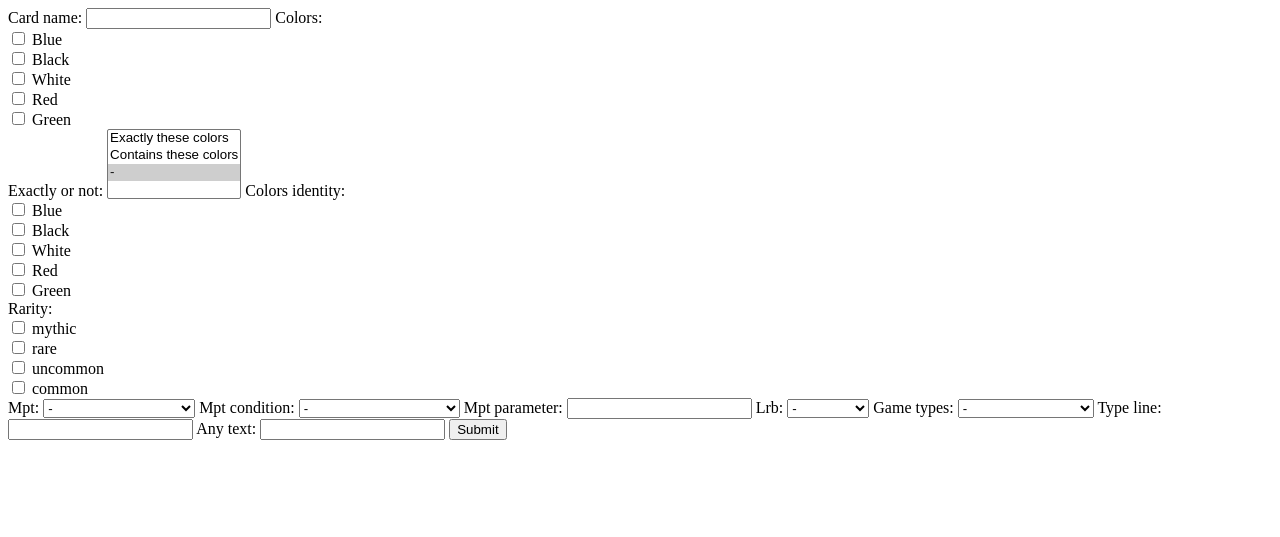
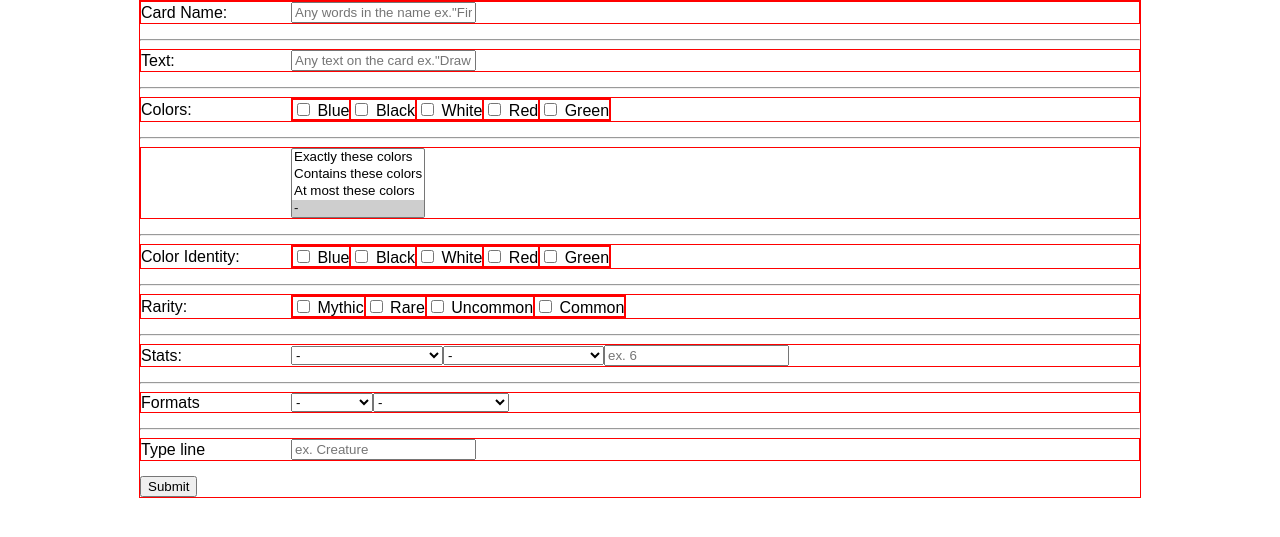
Before and after one commit to jarthurj/special-engine, a Django app: page / in a window 1280 px wide. Shown: the top 537 px of the page. Run offline with Django 4.2, Linux system fonts and the light colour scheme.

Commit message:
started styling. still need to finish queries. need to add autofill for some stuff. also need to make all of the queries work at once.

```diff
--- a/new_magic/apps/card_search/forms.py
+++ b/new_magic/apps/card_search/forms.py
@@ -9,12 +9,13 @@ COLOR_CHOICES = (
 EXACT = (
 	('exact','Exactly these colors'),
 	('contains','Contains these colors'),
+	('at_most','At most these colors'),
 	('default','-'))
 RARITY = (
-	('mythic','mythic'),
-	('rare','rare'),
-	('uncommon','uncommon'),
-	('common','common'))
+	('mythic','Mythic'),
+	('rare','Rare'),
+	('uncommon','Uncommon'),
+	('common','Common'))
 MPT = (
 	("none","-"),
 	('mana', 'Converted Mana Cost'),
@@ -59,34 +60,67 @@ GAME_TYPES=(
 
 
 class CardSearch(forms.Form):
-	card_name = forms.CharField(max_length=50, required=False)
+	card_name = forms.CharField(max_length=50,
+				required=False,
+				widget=forms.TextInput(attrs={'class':'name',
+						'placeholder':'Any words in the name ex."Fire"'}),
+				label="Card Name:")
+
+	any_text = forms.CharField(max_length=50,
+				required=False,
+				label="Text:",
+				widget=forms.TextInput(attrs={'class':'name',
+						'placeholder':'Any text on the card ex."Draw a card"'}))
+
 	colors = forms.MultipleChoiceField(
-				widget=forms.CheckboxSelectMultiple,
-				choices=COLOR_CHOICES,required=False)
+				widget=forms.CheckboxSelectMultiple(attrs={'class':'colors'}),
+				choices=COLOR_CHOICES,required=False,
+				label="Colors:")
+
+
 	exactly_or_not = forms.MultipleChoiceField(
-				widget=forms.SelectMultiple,
+				widget=forms.SelectMultiple(attrs={'class':'exact'}),
 				choices=EXACT,
 				required=False,
-				initial=EXACT[2])
+				initial=EXACT[3],
+				label="")
+
 	colors_identity = forms.MultipleChoiceField(
-				widget=forms.CheckboxSelectMultiple,
-				choices=COLOR_CHOICES,required=False)
+				widget=forms.CheckboxSelectMultiple(attrs={'class':'colors_ident'}),
+				choices=COLOR_CHOICES,required=False,
+				label="Color Identity:")
+
 	rarity = forms.MultipleChoiceField(
 				widget=forms.CheckboxSelectMultiple,
-				choices=RARITY,required=False)
+				choices=RARITY,required=False,
+				label="Rarity:")
+
 	#mpt = mana power toughness
 	mpt = forms.MultipleChoiceField(
 				widget=forms.Select,
-				choices=MPT,required=False)
+				choices=MPT,required=False,
+				label="Stats:")
+
 	mpt_condition = forms.MultipleChoiceField(
 				widget=forms.Select,
-				choices=MPTCONS,required=False)
-	mpt_parameter = forms.CharField(max_length=10, required=False)
+				choices=MPTCONS,required=False,
+				label="")
+
+	mpt_parameter = forms.CharField(max_length=10, required=False,
+		label="",
+		widget=forms.TextInput(attrs={'class':'mpt',
+						'placeholder':'ex. 6'}))
+
 	lrb = forms.MultipleChoiceField(
 				widget=forms.Select,
-				choices=LRB,required=False)
+				choices=LRB,required=False,
+				label="Formats")
+
 	game_types = forms.MultipleChoiceField(
 				widget=forms.Select,
-				choices=GAME_TYPES,required=False)
-	type_line = forms.CharField(max_length=50,required=False)
-	any_text = forms.CharField(max_length=50,required=False)
+				choices=GAME_TYPES,required=False,
+				label="")
+
+	type_line = forms.CharField(max_length=50,required=False,
+		widget=forms.TextInput(attrs={'class':'type',
+						'placeholder':'ex. Creature'}))
--- a/new_magic/apps/card_search/static/index.css
+++ b/new_magic/apps/card_search/static/index.css
@@ -0,0 +1,26 @@
+div{
+	border:1px solid red;
+/*	margin-bottom:10px;*/
+}
+
+
+#wrapper{
+	width:1000px;
+	margin:0px auto;
+	font-family: sans-serif;
+}
+
+
+#id_colors,#id_colors_identity, #id_rarity{
+	display:flex;
+/*	justify-content:space-around;*/
+}
+
+.labeler{
+	width:150px;
+}
+.labeler-div{
+	display:flex;
+	align-items:center;
+	margin-bottom:15px;
+}
--- /dev/null
+++ b/new_magic/apps/card_search/static/reset.css
@@ -0,0 +1,48 @@
+/* http://meyerweb.com/eric/tools/css/reset/
+   v2.0 | 20110126
+   License: none (public domain)
+*/
+
+html, body, div, span, applet, object, iframe,
+h1, h2, h3, h4, h5, h6, p, blockquote, pre,
+a, abbr, acronym, address, big, cite, code,
+del, dfn, em, img, ins, kbd, q, s, samp,
+small, strike, strong, sub, sup, tt, var,
+b, u, i, center,
+dl, dt, dd, ol, ul, li,
+fieldset, form, label, legend,
+table, caption, tbody, tfoot, thead, tr, th, td,
+article, aside, canvas, details, embed,
+figure, figcaption, footer, header, hgroup,
+menu, nav, output, ruby, section, summary,
+time, mark, audio, video {
+	margin: 0;
+	padding: 0;
+	border: 0;
+	font-size: 100%;
+	font: inherit;
+	vertical-align: baseline;
+}
+/* HTML5 display-role reset for older browsers */
+article, aside, details, figcaption, figure,
+footer, header, hgroup, menu, nav, section {
+	display: block;
+}
+body {
+	line-height: 1;
+}
+ol, ul {
+	list-style: none;
+}
+blockquote, q {
+	quotes: none;
+}
+blockquote:before, blockquote:after,
+q:before, q:after {
+	content: '';
+	content: none;
+}
+table {
+	border-collapse: collapse;
+	border-spacing: 0;
+}
--- a/new_magic/apps/card_search/templates/card_search/index.html
+++ b/new_magic/apps/card_search/templates/card_search/index.html
@@ -4,12 +4,63 @@
 	<meta charset="utf-8">
 	<meta name="viewport" content="width=device-width, initial-scale=1">
 	<title></title>
+	<link href="../../static/reset.css" rel="stylesheet"/>
+	<link href="../../static/index.css" rel="stylesheet"/>
 </head>
 <body>
-	<form action="/card_search/" method="post">
-		{% csrf_token %}
-		{{search_form}}
-		<button type="submit">Submit</button>
-	</form>
+	<div id="wrapper">
+		<form action="/card_search/" method="post">
+			{% csrf_token %}
+			<!-- {{search_form.as_div}} -->
+			<div class="labeler-div">
+				<p class="labeler">{{search_form.card_name.label}}</p>
+				{{search_form.card_name}}
+			</div>
+			<hr>
+			<div class="labeler-div">
+				<p class="labeler">{{search_form.any_text.label}}</p>
+				{{search_form.any_text}}
+			</div>
+			<hr>
+			<div class="labeler-div">
+				<p class="labeler">{{search_form.colors.label}}</p>
+				{{search_form.colors}}
+			</div>
+			<hr>
+			<div class="labeler-div">
+				<p class="labeler">{{search_form.exactly_or_not.label}}</p>
+				{{search_form.exactly_or_not}}
+			</div>
+			<hr>
+			<div class="labeler-div">
+				<p class="labeler">{{search_form.colors_identity.label}}</p>
+				{{search_form.colors_identity}}
+			</div>
+			<hr>
+			<div class="labeler-div">
+				<p class="labeler">{{search_form.rarity.label}}</p>
+				{{search_form.rarity}}
+			</div>
+			<hr>
+			<div class="labeler-div">
+				<p class="labeler">{{search_form.mpt.label}}</p>
+				{{search_form.mpt}}
+				{{search_form.mpt_condition}}
+				{{search_form.mpt_parameter}}
+			</div>
+			<hr>
+			<div class="labeler-div">
+				<p class="labeler">{{search_form.lrb.label}}</p>
+				{{search_form.lrb}}
+				{{search_form.game_types}}
+			</div>
+			<hr>
+			<div class="labeler-div">
+				<p class="labeler">{{search_form.type_line.label}}</p>
+				{{search_form.type_line}}
+			</div>
+			<button type="submit">Submit</button>
+		</form>
+	</div>
 </body>
 </html>
--- a/new_magic/apps/card_search/views.py
+++ b/new_magic/apps/card_search/views.py
@@ -43,6 +43,6 @@ def search(request):
 
 	matching_cards = matching_queries[0].intersection(*matching_queries)
 	context = {
-			'cards':color_identity_cards,
+			'cards':color_cards,
 		}
 	return render(request, 'card_search/cards.html', context)
```
Also changed, not shown: new_magic/apps/card_search/query_functions.py (+35 -18 lines).
